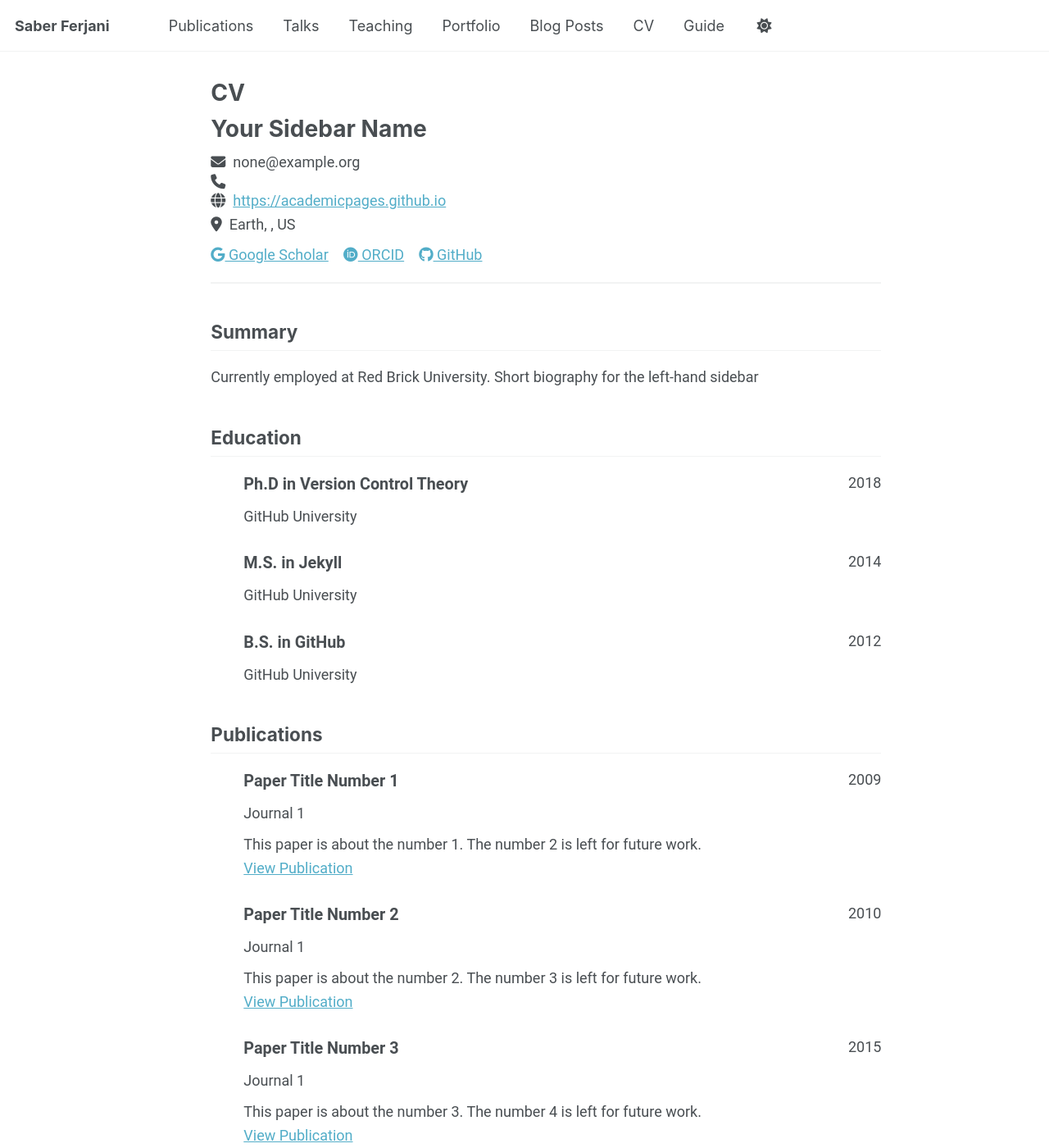
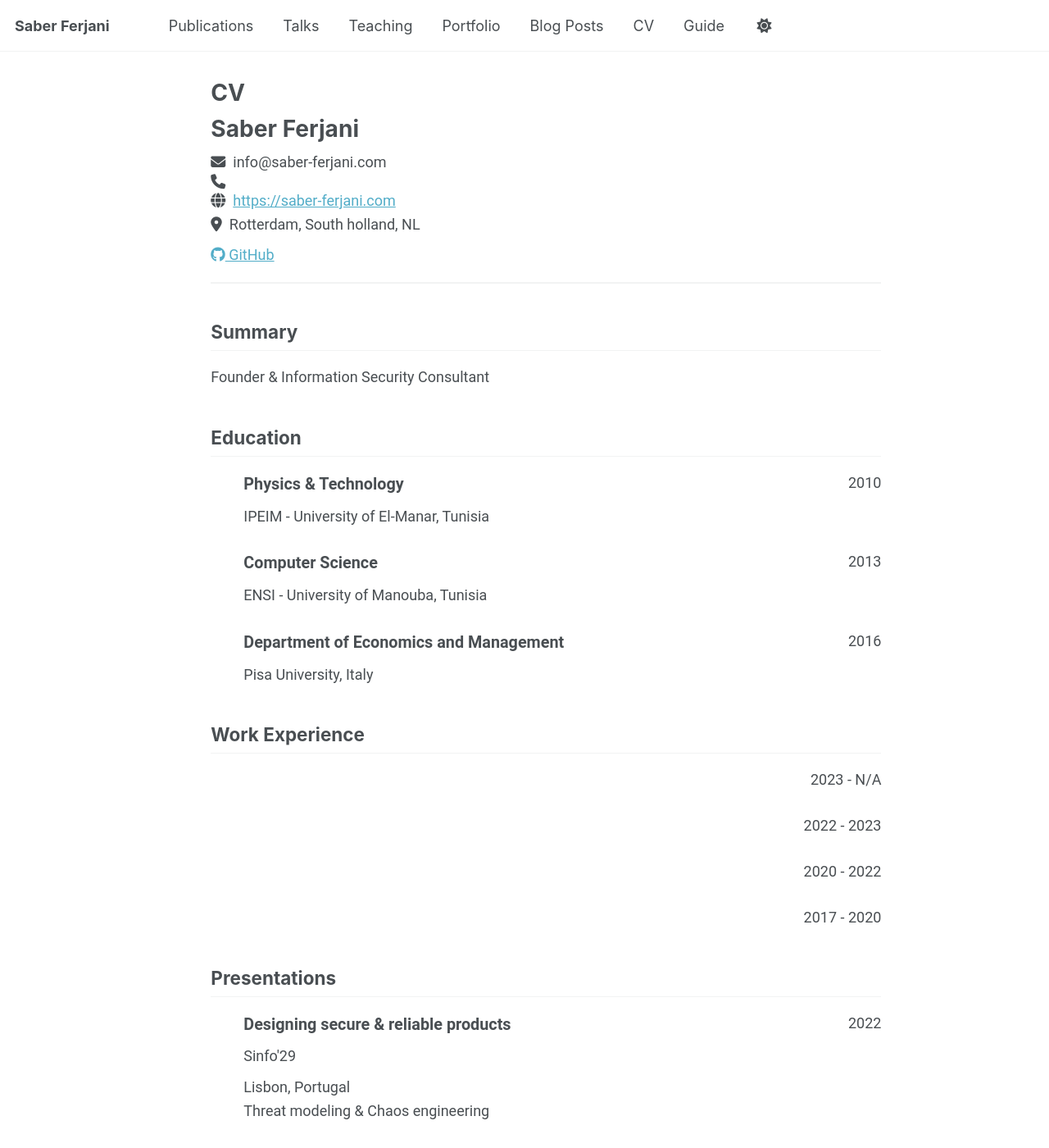
Before and after one commit to sabertn/personal-web, a Jekyll site: the page built from _pages/cv-json.md, in a window 1280 px wide and 1400 px high. Shown: the whole window at 82% size. Built offline with Jekyll 4.4.1, drawn with Linux system fonts in a browser that asks for light colours; a script bundle is joined from its source files by our own code; library files that are not in the unit come from our copies; some of the changed text lies outside the part shown.

Commit message:
Update cv.json

```diff
--- a/_data/cv.json
+++ b/_data/cv.json
@@ -1,152 +1,122 @@
 {
   "basics": {
-    "name": "Your Sidebar Name",
-    "email": "none@example.org",
+    "name": "Saber Ferjani",
+    "email": "info@saber-ferjani.com",
     "phone": "",
-    "website": "https://academicpages.github.io",
-    "summary": "Currently employed at Red Brick University. Short biography for the left-hand sidebar",
+    "website": "https://saber-ferjani.com",
+    "summary": "Founder & Information Security Consultant",
     "location": {
       "address": "",
       "postalCode": "",
-      "city": "Earth",
-      "countryCode": "US",
-      "region": ""
+      "city": "Rotterdam",
+      "countryCode": "NL",
+      "region": "South holland"
     },
     "profiles": [
       {
-        "network": "Google Scholar",
-        "username": "",
-        "url": "https://scholar.google.com/citations?user=PS_CX0AAAAAJ"
-      },
-      {
-        "network": "ORCID",
-        "username": "",
-        "url": "https://orcid.org/yourorcidurl"
-      },
-      {
         "network": "GitHub",
         "username": "academicpages",
-        "url": "https://github.com/academicpages"
+        "url": "https://github.com/sabertn"
       }
     ]
   },
-  "work": [],
+  "work": [
+    {
+      "Company": "Cyris360",
+      "Role": "Founder & Information Security Consultant",
+      "startDate": "2023",
+      "endDate": "N/A",
+      "location": {
+        "city": "Rotterdam",
+        "countryCode": "NL",
+      },
+      "description": ""
+    },
+    {
+      "Company": "New10 - ABN Amro Bank",
+      "Role": "Information Security Officier",
+      "startDate": "2022",
+      "endDate": "2023",
+      "location": {
+        "city": "Amsterdam",
+        "countryCode": "NL",
+      },
+      "description": ""
+    },
+    {
+      "Company": "TomTom",
+      "Role": "Senior Information Security Engineer",
+      "startDate": "2020",
+      "endDate": "2022",
+      "location": {
+        "city": "Amsterdam",
+        "countryCode": "NL",
+      },
+      "description": ""
+    },
+    {
+      "Company": "Brightsight",
+      "Role": "Security Evaluator",
+      "startDate": "2017",
+      "endDate": "2020",
+      "location": {
+        "city": "Delft",
+        "countryCode": "NL",
+      },
+      "description": ""
+    },
+  ],
   "education": [
     {
-      "institution": "GitHub University",
-      "area": "Ph.D in Version Control Theory",
-      "studyType": "",
-      "startDate": "",
-      "endDate": "2018",
+      "institution": "IPEIM - University of El-Manar, Tunisia",
+      "area": "Physics & Technology",
+      "studyType": "Preparatory cycle for national contest of engineering studies",
+      "startDate": "2008",
+      "endDate": "2010",
       "gpa": null,
       "courses": []
     },
     {
-      "institution": "GitHub University",
-      "area": "M.S. in Jekyll",
-      "studyType": "",
-      "startDate": "",
-      "endDate": "2014",
+      "institution": "ENSI - University of Manouba, Tunisia",
+      "area": "Computer Science",
+      "studyType": "Master of Science",
+      "startDate": "2010",
+      "endDate": "2013",
       "gpa": null,
       "courses": []
     },
     {
-      "institution": "GitHub University",
-      "area": "B.S. in GitHub",
-      "studyType": "",
+      "institution": "Pisa University, Italy",
+      "area": "Department of Economics and Management",
+      "studyType": "Master in Business Administration",
       "startDate": "",
-      "endDate": "2012",
+      "endDate": "2016",
       "gpa": null,
       "courses": []
     }
   ],
   "skills": [],
-  "languages": [],
-  "interests": [],
+  "languages": [Arabic, Dutch, English, French, Italian],
+  "interests": [Cycling],
   "references": [],
-  "publications": [
-    {
-      "name": "Paper Title Number 1",
-      "publisher": "Journal 1",
-      "releaseDate": "2009-10-01",
-      "website": "https://academicpages.github.io/files/paper1.pdf",
-      "summary": "This paper is about the number 1. The number 2 is left for future work."
-    },
-    {
-      "name": "Paper Title Number 2",
-      "publisher": "Journal 1",
-      "releaseDate": "2010-10-01",
-      "website": "https://academicpages.github.io/files/paper2.pdf",
-      "summary": "This paper is about the number 2. The number 3 is left for future work."
-    },
-    {
-      "name": "Paper Title Number 3",
-      "publisher": "Journal 1",
-      "releaseDate": "2015-10-01",
-      "website": "https://academicpages.github.io/files/paper3.pdf",
-      "summary": "This paper is about the number 3. The number 4 is left for future work."
-    },
-    {
-      "name": "Paper Title Number 4",
-      "publisher": "GitHub Journal of Bugs",
-      "releaseDate": "2024-02-17",
-      "website": "https://academicpages.github.io/files/paper3.pdf",
-      "summary": "This paper is about fixing template issue #693."
-    }
-  ],
+  "publications": [],
   "presentations": [
     {
-      "name": "Talk 1 on Relevant Topic in Your Field",
-      "event": "UC San Francisco, Department of Testing",
-      "date": "2012-03-01",
-      "location": "San Francisco, CA, USA",
-      "description": ""
-    },
-    {
-      "name": "Tutorial 1 on Relevant Topic in Your Field",
-      "event": "UC-Berkeley Institute for Testing Science",
-      "date": "2013-03-01",
-      "location": "Berkeley, CA, USA",
-      "description": ""
-    },
-    {
-      "name": "Talk 2 on Relevant Topic in Your Field",
-      "event": "London School of Testing",
-      "date": "2014-02-01",
-      "location": "London, UK",
-      "description": ""
-    },
-    {
-      "name": "Conference Proceeding talk 3 on Relevant Topic in Your Field",
-      "event": "Testing Institute of America 2014 Annual Conference",
-      "date": "2014-03-01",
-      "location": "Los Angeles, CA, USA",
-      "description": ""
+      "name": "Designing secure & reliable products",
+      "event": "Sinfo'29",
+      "date": "2022",
+      "location": "Lisbon, Portugal",
+      "description": "Threat modeling & Chaos engineering"
     }
   ],
   "teaching": [
     {
-      "course": "Teaching experience 1",
-      "institution": "University 1, Department",
-      "date": "2014-01-01",
+      "course": "Electronic logic gates, Linux OS foundation",
+      "institution": "SESAME University, Tunisia",
+      "date": "2014",
       "role": "Undergraduate course",
-      "description": ""
-    },
-    {
-      "course": "Teaching experience 2",
-      "institution": "University 1, Department",
-      "date": "2015-01-01",
-      "role": "Workshop",
       "description": ""
     }
   ],
-  "portfolio": [
-    {
-      "name": "Portfolio item number 1",
-      "category": "portfolio",
-      "date": "",
-      "url": "",
-      "description": "Short description of portfolio item number 1<br/><img src='/images/500x300.png'>"
-    }
-  ]
+  "portfolio": []
 }
```
